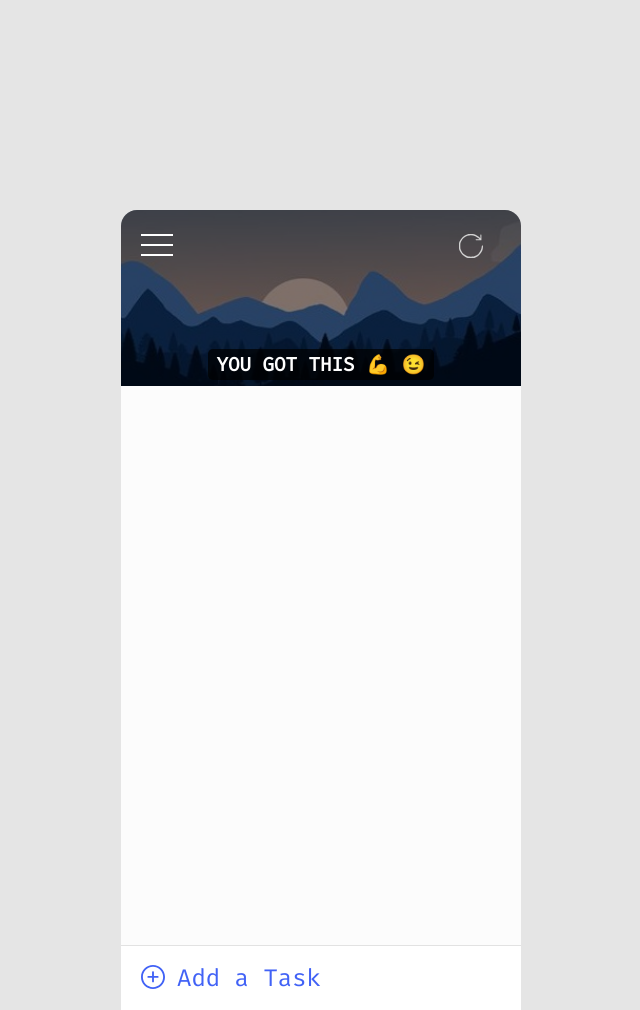
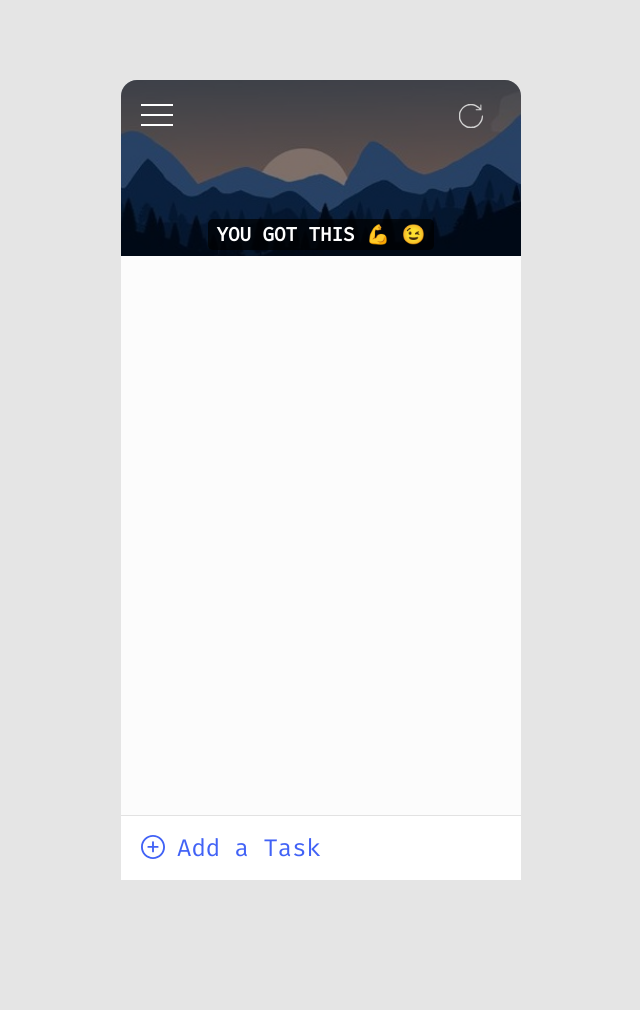
Before and after one commit to MHMDHIDR/portfolio, a plain HTML site: page to-do/index.html in a window 1280 px wide. Shown: the whole page, without its empty margins (319-959 px from the left). After the commit the page ends 880 px from the top, so only its background shows below. Drawn offline with Linux system fonts and the light colour scheme.

Commit message:
css changes

```diff
--- a/to-do/assets/sass/app.scss
+++ b/to-do/assets/sass/app.scss
@@ -53,7 +53,7 @@ body {
   min-width: 320px;
   min-height: 100vh;
   max-height: 100vh;
-  margin: auto;
+  margin: 5rem auto 0;
   overflow: hidden;
   border-top-left-radius: 1rem;
   border-top-right-radius: 1rem;
```
Also changed, not shown: to-do/index.html (+0 -10 lines), to-do/assets/css/app.css, 1 other file.
